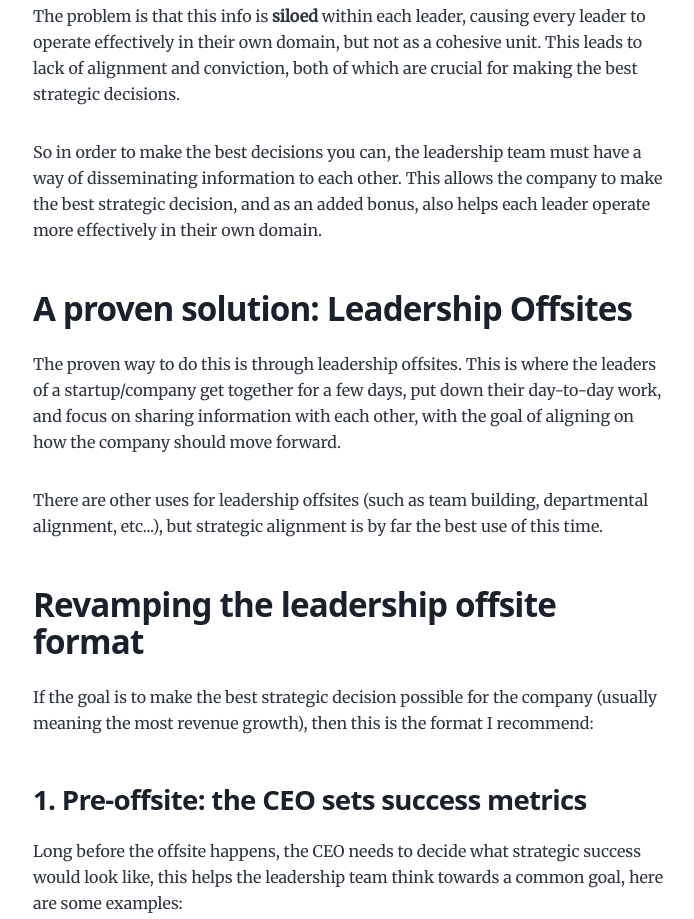
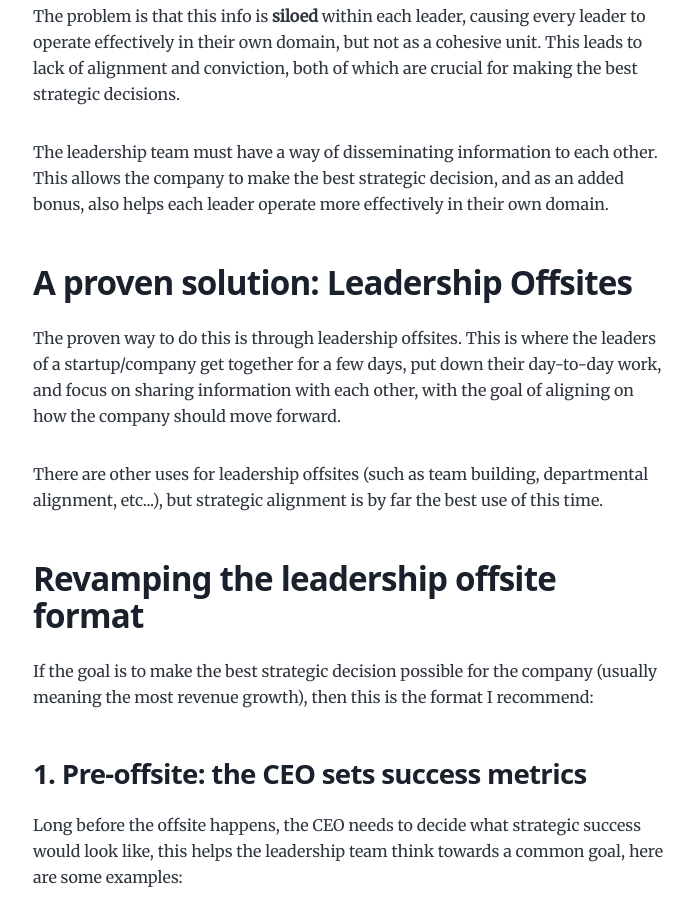
Before and after one commit to johnnyji/blog, a Gatsby site: page /how-to-strategize-as-a-leadership-team/ in a window 1280 px wide. Shown: the part 996-1915 px from the top of the page, without its empty margins (291-985 px from the left). Built offline with nearby package versions, Linux system fonts and the light colour scheme; Gatsby itself is replaced by a stand-in of ours.

Commit message:
remove redundant wording

```diff
--- a/content/blog/how-to-strategize-as-a-leadership-team/index.md
+++ b/content/blog/how-to-strategize-as-a-leadership-team/index.md
@@ -22,7 +22,7 @@ Every executive/leader in a startup as different sets of information. Examples:
 
 The problem is that this info is **siloed** within each leader, causing every leader to operate effectively in their own domain, but not as a cohesive unit. This leads to lack of alignment and conviction, both of which are crucial for making the best strategic decisions.
 
-So in order to make the best decisions you can, the leadership team must have a way of disseminating information to each other. This allows the company to make the best strategic decision, and as an added bonus, also helps each leader operate more effectively in their own domain.
+The leadership team must have a way of disseminating information to each other. This allows the company to make the best strategic decision, and as an added bonus, also helps each leader operate more effectively in their own domain.
 
 ## A proven solution: Leadership Offsites
 
```
